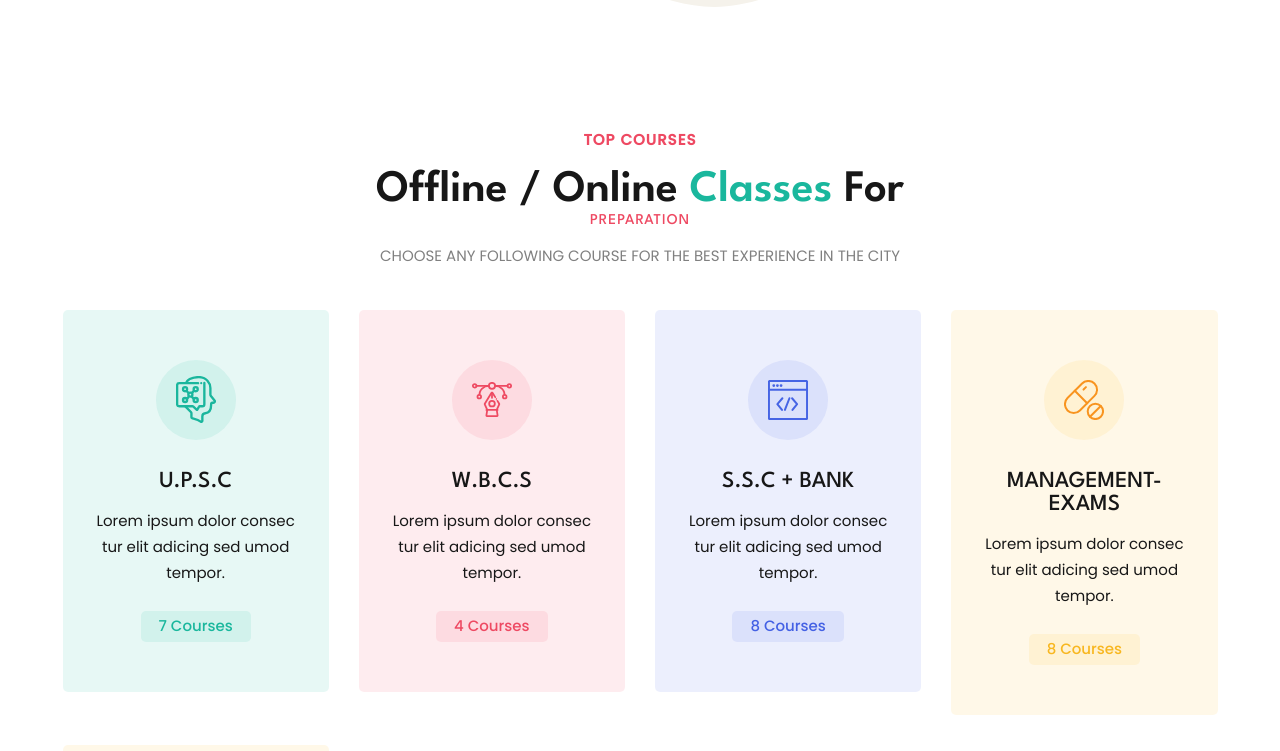
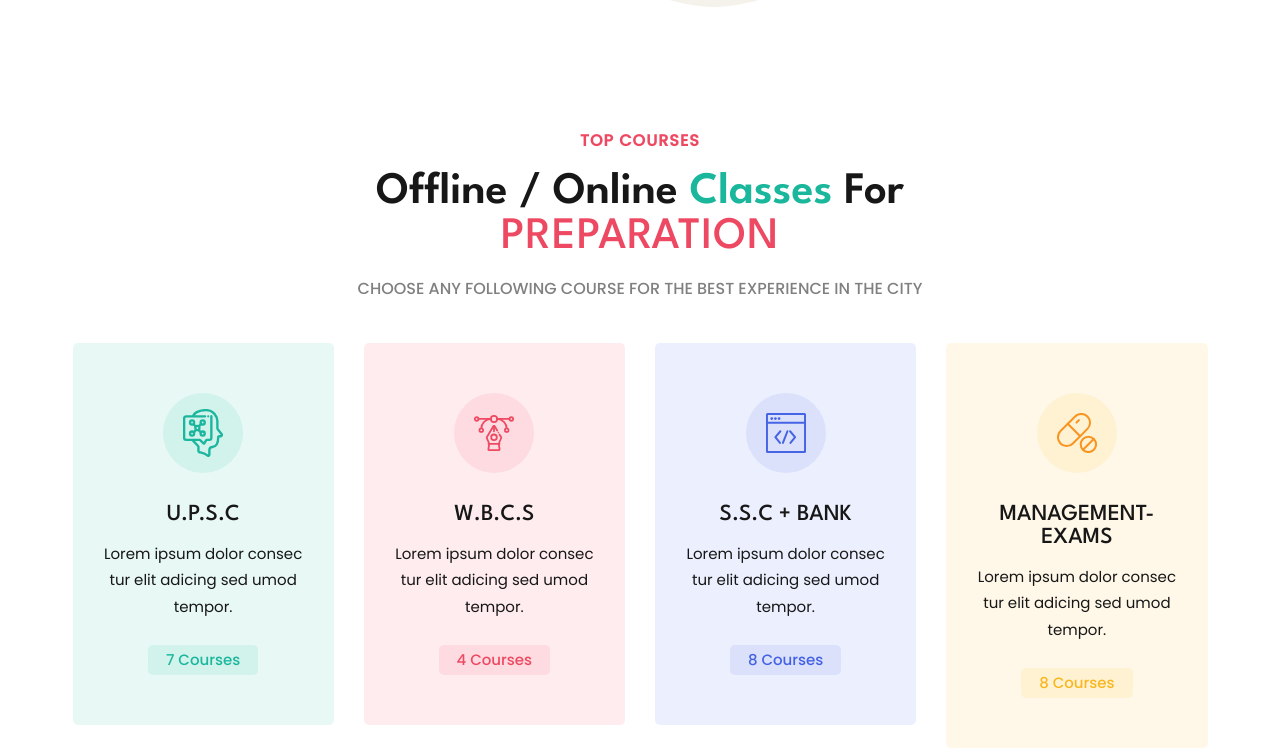
Before and after one commit to Web-CODED/CoachingWebsite-project7, a plain HTML site: page index.html in a window 1280 px wide. Shown: the part 880-1631 px from the top of the page. Drawn offline with nearby package versions, Linux system fonts and the light colour scheme.

Commit message:
Update style.css

```diff
--- a/assets/css/style.css
+++ b/assets/css/style.css
@@ -3,7 +3,7 @@
 \*-----------------------------------*/
 
 /**
- * copyright 2022 codewithsadee
+ * copyright 2024 with Web_CODED
  */
 
 
@@ -176,7 +176,7 @@ body {
   #REUSED STYLE
 \*-----------------------------------*/
 
-.container { padding-inline: 15px; }
+.container { padding-inline: 25px; }
 
 .section { padding-block: var(--section-padding); }
 
@@ -271,7 +271,7 @@ body {
 }
 
 .section-subtitle {
-  font-size: var(--fs-5);
+  font-size: var(--fs-25);
   text-transform: uppercase;
   font-weight: var(--fw-500);
   letter-spacing: 1px;
@@ -280,7 +280,8 @@ body {
 }
 
 .section-text {
-  font-size: var(--fs-5);
+  font-size: var(--fs-30);
+  font-weight: var(--fw-500);
   text-align: center;
   margin-block: 15px 25px;
 }
```
